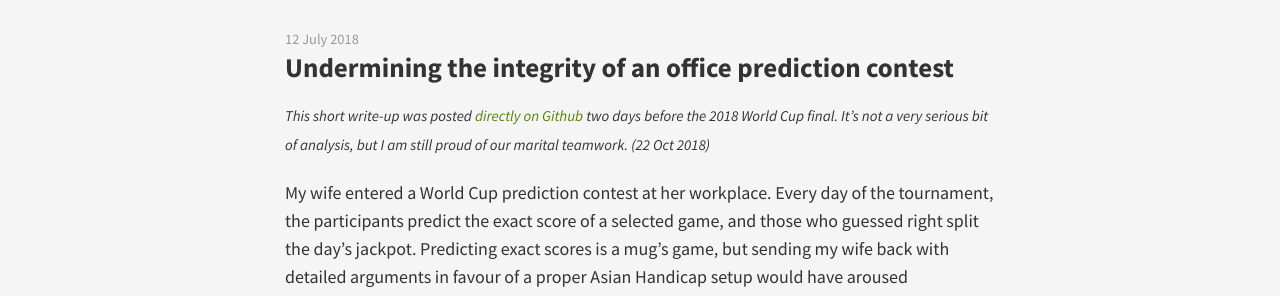
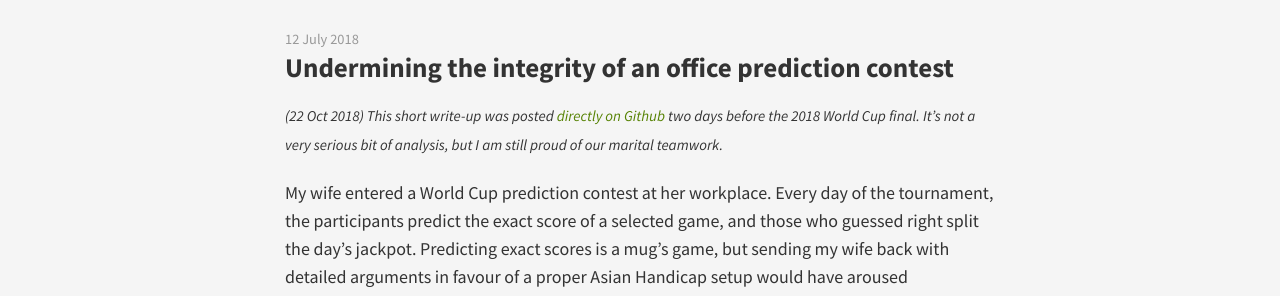
Before and after one commit to huffyhenry/huffyhenry.github.io, a Jekyll site: the page built from _posts/2018-07-12-worldcup-contest.md, in a window 1280 px wide. Shown: the part 131-427 px from the top of the page. Built offline with Jekyll 4.4.1, drawn with Linux system fonts in a browser that asks for light colours.

Commit message:
Minor edits again

```diff
--- a/_posts/2018-07-12-worldcup-contest.md
+++ b/_posts/2018-07-12-worldcup-contest.md
@@ -4,10 +4,10 @@ title: Undermining the integrity of an office prediction contest
 ---
 
 <small>
-_This short write-up was posted
+_(22 Oct 2018) This short write-up was posted
 [directly on Github](https://github.com/huffyhenry/dixon-coles-worldcup) two
 days before the 2018 World Cup final. It's not a very serious bit of analysis,
-but I am still proud of our marital teamwork. (22 Oct 2018)_
+but I am still proud of our marital teamwork._
 </small>
 
 My wife entered a World Cup prediction contest at her workplace.
```
